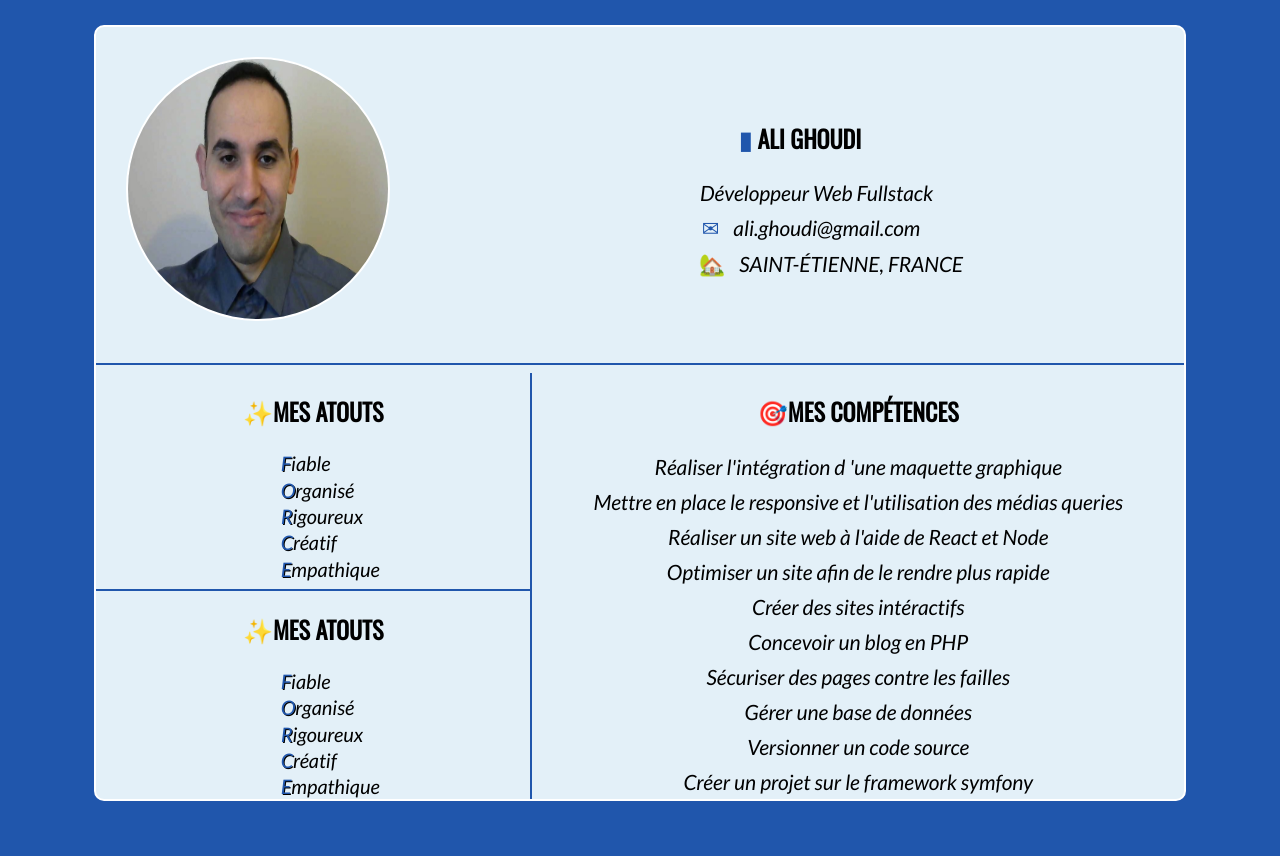
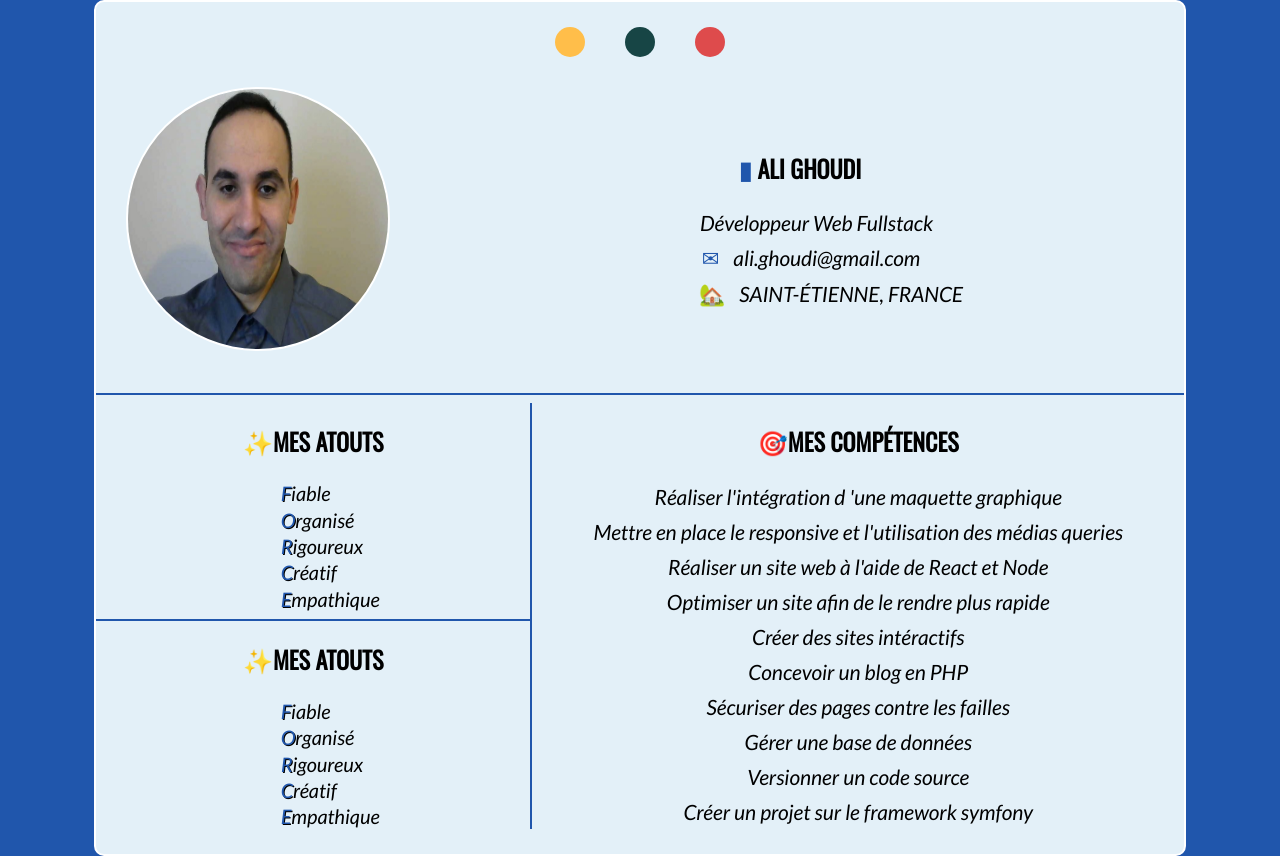
Before and after one commit to AGhoudi/My_Resume, a React (Create React App) app: page / in a window 1280 px wide. Before the commit the page ends 826 px from the top, so only its background shows below. Built offline with nearby package versions, Linux system fonts and the light colour scheme.

Commit message:
added color changes in my resume and modified structure of the document

```diff
--- a/src/App.css
+++ b/src/App.css
@@ -2,7 +2,11 @@
 @import url('https://fonts.googleapis.com/css2?family=Lato:ital@1&display=swap');
 
 body {
-    margin: 0 auto;
+    margin: 0;
+}
+
+.app {
+    margin: 0 ;
     padding: 0;
     background-color: #2056ac;
 }
@@ -10,7 +14,8 @@ body {
 .main_content {
     width: 85vw;
     height: auto;
-    margin: 25px auto;
+    margin: 0 auto;
+    padding: 25px 0;
     background-color: #e3f0f8;
     border-bottom-left-radius: 10px;
     border-bottom-right-radius: 10px;
@@ -86,3 +91,38 @@ li {
     color: #2056ac;
     text-shadow: 1px 1px #000;
 }
+
+.change_color {
+    display: flex;
+    justify-content: center;
+}
+
+.color_one {
+    width: 30px;
+    height: 30px;
+    border-radius: 100%;
+    background-color: #ffbe4a;
+    color: #fef5e6;
+    margin: 0 20px;
+    cursor: pointer;
+}
+
+.color_two {
+    width: 30px;
+    height: 30px;
+    border-radius: 100%;
+    background-color: #174545;
+    color: #6d9190;
+    margin: 0 20px;
+    cursor: pointer;
+}
+
+.color_three {
+    width: 30px;
+    height: 30px;
+    border-radius: 100%;
+    background-color: #de4b4c;
+    color: #dd7381;
+    margin: 0 20px;
+    cursor: pointer;
+}
--- a/src/App.js
+++ b/src/App.js
@@ -1,11 +1,48 @@
 import React from 'react';
 import './App.css';
-import TopResume from './components/TopResume';
+import TopResume from './components/TopResume/TopResume';
+import Main from './components/Main/Main';
 
-function App() {
+class App extends React.Component {
+
+    constructor() {
+        super();
+        this.state = {
+            appColor: '#2056ac',
+            mainColor: '#e3f0f8'
+        }
+    }
+
+    yellow = () => {
+        this.setState({
+            appColor: '#ffbe4a',
+            mainColor: '#fef5e6'
+        })
+    }
+
+    green = () => {
+        this.setState({
+            appColor: '#174545',
+            mainColor: '#6d9190'
+        })
+    }
+
+    red = () => {
+        this.setState({
+            appColor: '#de4b4c',
+            mainColor: '#dd7381'
+        })
+    }
+
+    render() {
         return (
-    <div className="App">
-        <div className="main_content">
+            <div className="app" style={{backgroundColor: this.state.appColor}}>
+                <Main  color={this.state.mainColor}>
+                    <div className="change_color">
+                        <div className="color_one" onClick={this.yellow}></div>
+                        <div className="color_two" onClick={this.green}></div>
+                        <div className="color_three" onClick={this.red}></div>
+                    </div>
                     <TopResume />
                     <hr/>
                     <section className="competences">
@@ -42,20 +79,11 @@ function App() {
                                 <p>Créer un projet sur le framework symfony</p>
                       </div>
                     </section>
-        </div>
-
-      {/* <div className="main_content">
-          <div class="picture">
-                <img width="100%" height="260px"  src={logo} alt="cv_picture"/>
-           </div>
-           <div class="work" width="100%" height="200px">
-                <h1>ALI GHOUDI</h1>
-                <p class="description">Développeur Web Fullstack</p>
-            </div>
-
-      </div>         */}
+                </Main>
             </div>
         );
     }
 
+}
+
 export default App;
--- /dev/null
+++ b/src/components/Main/Main.jsx
@@ -0,0 +1,15 @@
+import React from 'react';
+import './Main.css';
+
+const Main = (props) => {
+
+
+        return (
+            <div  className="main_content" style={{backgroundColor: props.color}}>
+                {props.children}
+            </div>
+        );
+
+}
+
+export default Main;
--- a/src/components/TopResume.jsx
+++ b/src/components/TopResume/TopResume.jsx
@@ -1,6 +1,6 @@
 import React from 'react';
 import './TopResume.css';
-import logo from '../assets/cv.jpg'
+import logo from '../../assets/cv.jpg';
 
 class TopResume extends React.Component {
 
```
Also changed, not shown: src/components/Main/Main.css (added), src/components/TopResume/TopResume.css (renamed from src/components/TopResume.css). Lines whose indentation alone changed are shown as unchanged.
